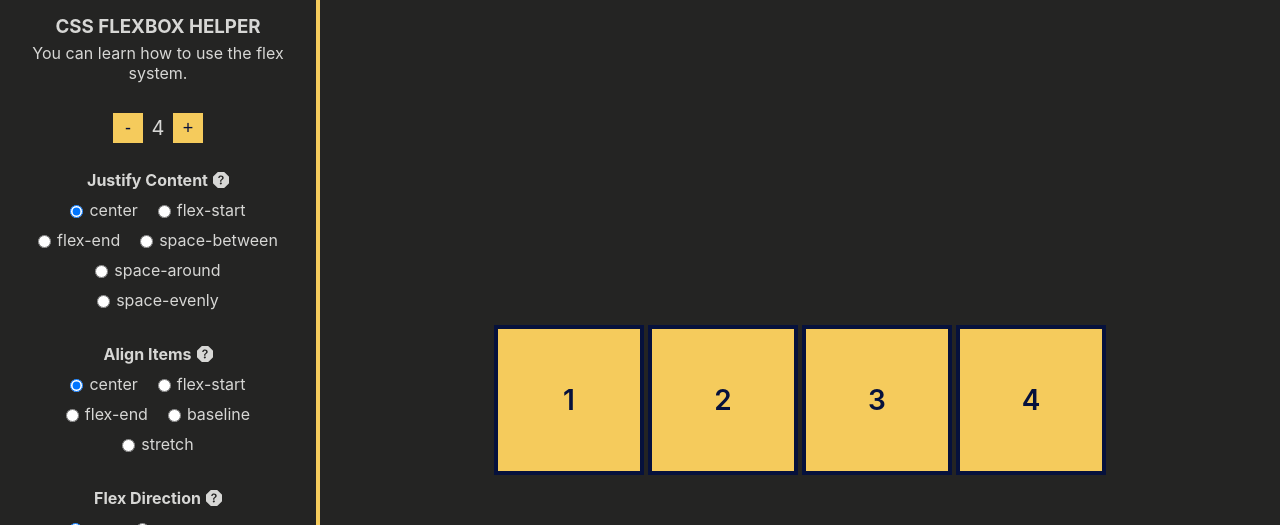
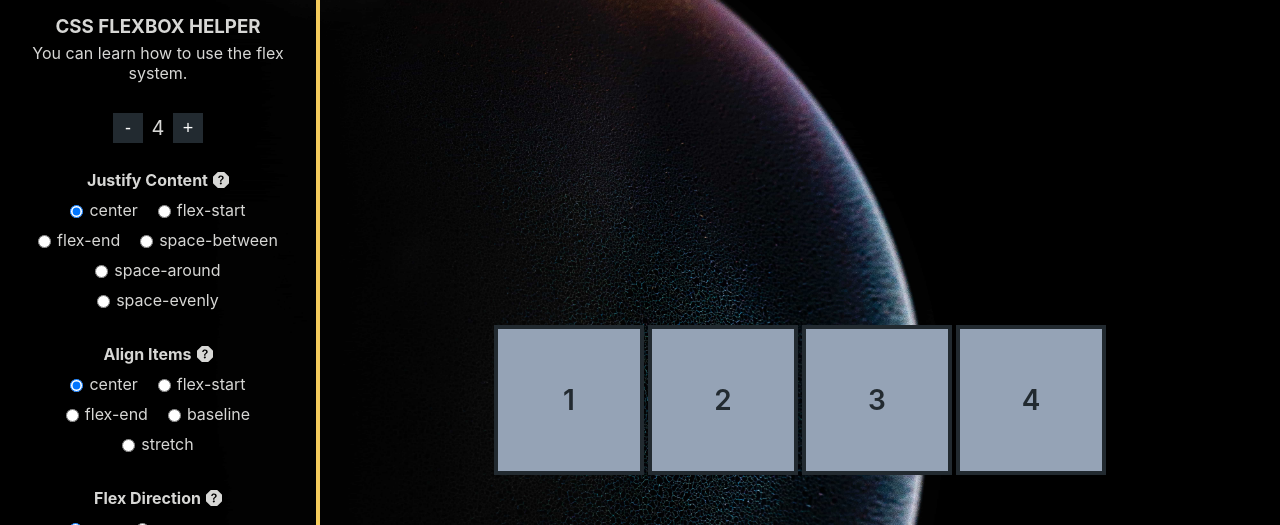
Before and after one commit to alikaraarslan/d-flex, a Next.js app: page / in a window 1280 px wide. Shown: the top 525 px of the page. Built offline with nearby package versions, Linux system fonts and the light colour scheme.

Commit message:
refactor some styles

```diff
--- a/pages/_app.tsx
+++ b/pages/_app.tsx
@@ -9,7 +9,7 @@ function MyApp({ Component, pageProps }: any) {
 
     setTimeout(() => {
       setLoading(false);
-    }, 500);
+    }, 750);
   }, []);
   return (
     <StyledThemeProvider>
--- a/pages/index.tsx
+++ b/pages/index.tsx
@@ -7,6 +7,7 @@ import Tooltip from 'rc-tooltip';
 import 'rc-tooltip/assets/bootstrap.css';
 import { CopyBlock, vs2015 } from 'react-code-blocks';
 
+import bg from '../assets/bg.jpg';
 import isMobile from '../utils/isMobile';
 
 import Icon from '../components/Icon';
@@ -63,8 +64,8 @@ const CountWrapper = styled.div`
     cursor: pointer;
     font-size: 18px;
     font-weight: 500;
-    background: #f5cb5c;
-    color: #06113c;
+    background: #222a30;
+    color: #ffffff;
     :disabled {
       cursor: not-allowed;
       opacity: 0.5;
@@ -143,9 +144,9 @@ const BoxWraper = styled.div`
     justify-content: center;
     align-items: center;
     font-size: 28px;
-    background: #f5cb5c;
-    border: 4px solid #06113c;
-    color: #06113c;
+    background: #95a3b6;
+    border: 4px solid #222a30;
+    color: #222a30;
     font-weight: 600;
   }
 `;
@@ -206,7 +207,13 @@ const Home: NextPage = () => {
 
   return (
     <>
-      <HomeWrapper>
+      <HomeWrapper
+        style={{
+          background: `url(${bg.src})`,
+          backgroundSize: 'cover',
+          backgroundPosition: 'center left',
+        }}
+      >
         <SidebarWraper>
           <div>
             <h3>CSS FLEXBOX HELPER</h3>
--- a/styles/GlobalStyles.ts
+++ b/styles/GlobalStyles.ts
@@ -8,7 +8,6 @@ const GlobalStyle = createGlobalStyle(({ theme }) => ({
     boxSizing: 'border-box',
   },
   body: {
-    backgroundColor: theme.colors.bg,
     fontFamily: theme.fontFamily.body,
     color: theme.colors.textPrimary,
     height: '100%',
```
Also changed, not shown: assets/bg.jpg (added), 1 other file (tests, documents, lock files or other folders).
